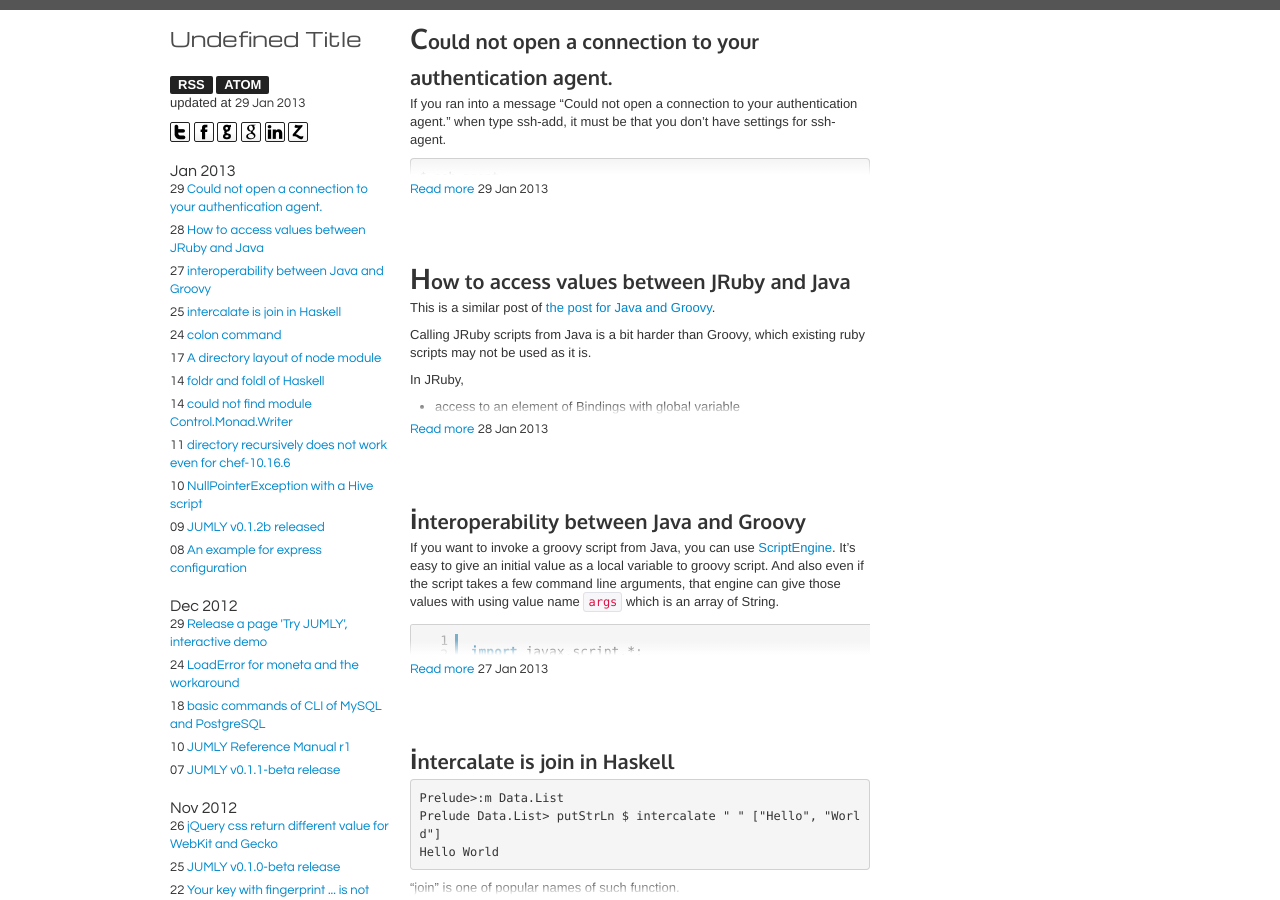
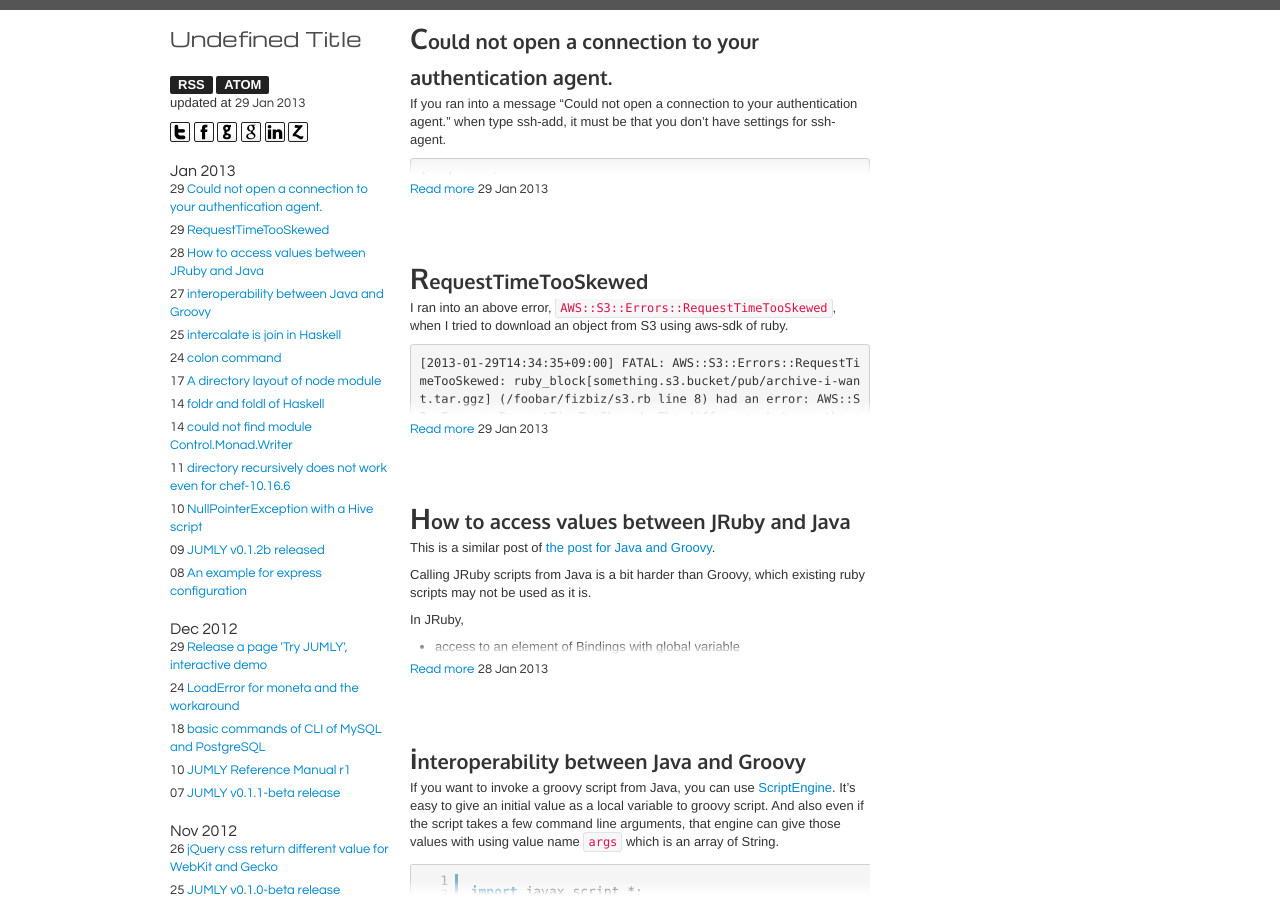
Before and after one commit to tmtk75/tmtk75.github.io, a Jekyll site: the page built from index.html, in a window 1280 px wide and 900 px high. Built offline with Jekyll 4.4.1, drawn with Linux system fonts in a browser that asks for light colours; some of the changed text lies outside the part shown.

Commit message:
a post and fix

```diff
--- /dev/null
+++ b/_posts/2013-01-29-aws::s3::errors::requesttimetooskewed.md
@@ -0,0 +1,23 @@
+---
+layout: post
+title: RequestTimeTooSkewed
+tags: aws s3 ruby
+creation-date: 2013-01-29 14:39:16
+---
+I ran into an above error, `AWS::S3::Errors::RequestTimeTooSkewed`, when I tried to download an object from S3 using aws-sdk of ruby.
+
+    [2013-01-29T14:34:35+09:00] FATAL: AWS::S3::Errors::RequestTimeTooSkewed: ruby_block[something.s3.bucket/pub/archive-i-want.tar.ggz] (/foobar/fizbiz/s3.rb line 8) had an error: AWS::S3::Errors::RequestTimeTooSkewed: The difference between the request time and the current time is too large.
+{:.terminal}
+
+It was occurred that the clock of local machine was very late.
+
+I updated the time with ntpdate.
+
+    $ sudo /usr/sbin/ntpdate 210.173.160.27
+    29 Jan 14:28:41 ntpdate[32495]: step time server 210.173.160.27 offset -929.483212 sec
+{:.terminal}
+
+If you don't have ntpdate, you can install with yum.
+
+    $ sudo yum install -y ntp
+{:.terminal}
```
Also changed, not shown: _posts/2013-01-29-could_not_open_a_connection_to_your_authentication_agent..md (+2 -0 lines).
